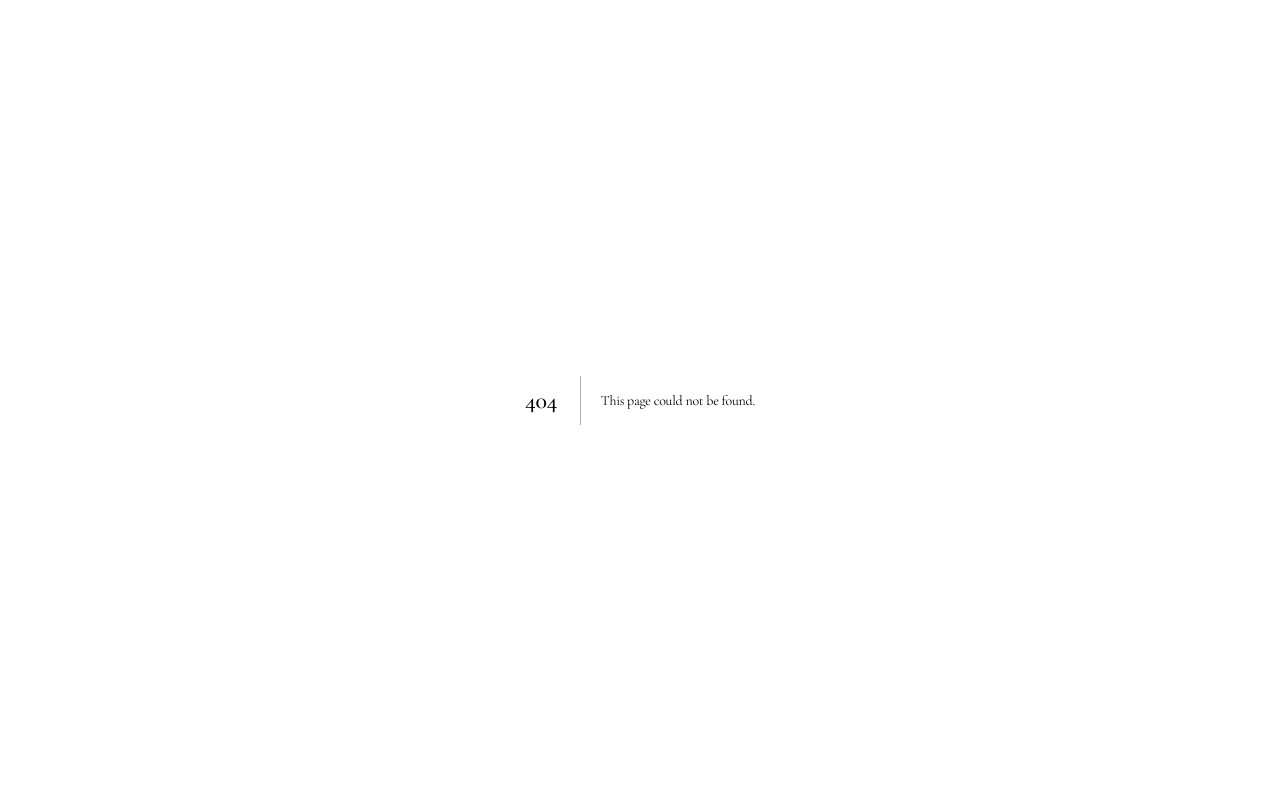
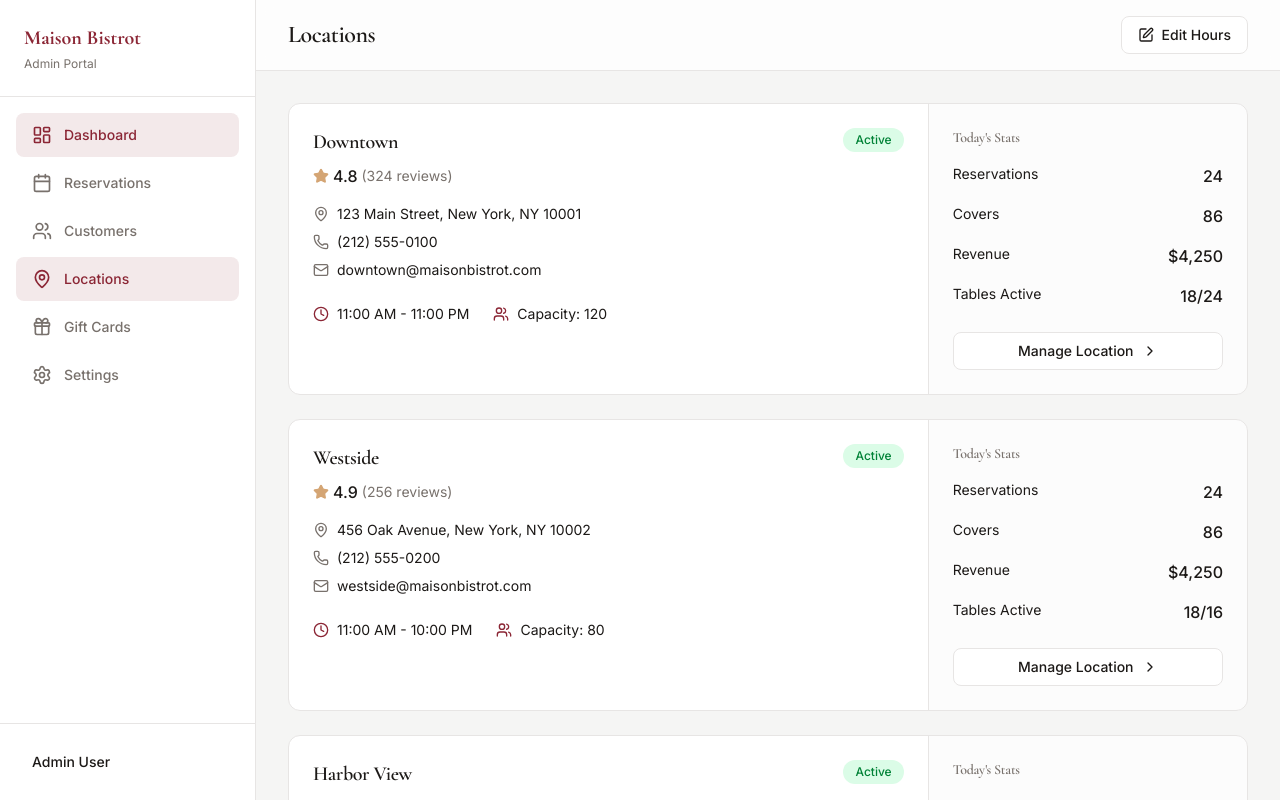
Before and after one commit to Kamkmgamer/5000-dollar-site, a Next.js app: page /admin/locations in a window 1280 px wide. Before the commit this address had no page. Shown: the top 800 px of the page. Built offline with nearby package versions, Linux system fonts and the light colour scheme.

Commit message:
[ADMIN] Create locations management page with stats and operating hours

```diff
--- /dev/null
+++ b/app/admin/locations/page.tsx
@@ -0,0 +1,170 @@
+'use client';
+
+import { AdminSidebar } from '../components/AdminSidebar';
+import {
+  MapPin,
+  Phone,
+  Mail,
+  Clock,
+  Users,
+  Star,
+  Edit,
+  ChevronRight
+} from 'lucide-react';
+import Link from 'next/link';
+
+const locations = [
+  {
+    id: 1,
+    name: 'Downtown',
+    address: '123 Main Street, New York, NY 10001',
+    phone: '(212) 555-0100',
+    email: 'downtown@maisonbistrot.com',
+    hours: { open: '11:00 AM', close: '11:00 PM' },
+    capacity: 120,
+    tables: 24,
+    rating: 4.8,
+    reviews: 324,
+    isActive: true
+  },
+  {
+    id: 2,
+    name: 'Westside',
+    address: '456 Oak Avenue, New York, NY 10002',
+    phone: '(212) 555-0200',
+    email: 'westside@maisonbistrot.com',
+    hours: { open: '11:00 AM', close: '10:00 PM' },
+    capacity: 80,
+    tables: 16,
+    rating: 4.9,
+    reviews: 256,
+    isActive: true
+  },
+  {
+    id: 3,
+    name: 'Harbor View',
+    address: '789 Waterfront Drive, New York, NY 10003',
+    phone: '(212) 555-0300',
+    email: 'harbor@maisonbistrot.com',
+    hours: { open: '10:00 AM', close: '12:00 AM' },
+    capacity: 200,
+    tables: 40,
+    rating: 4.7,
+    reviews: 189,
+    isActive: true
+  },
+];
+
+export default function LocationsPage() {
+  return (
+    <div className="min-h-screen bg-[var(--muted)]">
+      <AdminSidebar />
+
+      <main className="lg:ml-64">
+        {/* Header - sticky below mobile header on small screens */}
+        <header className="sticky top-16 z-30 border-b border-[var(--border)] bg-[var(--card)]/80 px-4 py-4 backdrop-blur sm:px-8 lg:top-0">
+          <div className="flex items-center justify-between">
+            <h1 className="font-[family-name:var(--font-display)] text-2xl font-bold">Locations</h1>
+            <button className="flex items-center gap-2 rounded-lg border border-[var(--border)] bg-[var(--card)] px-4 py-2 text-sm font-medium transition-colors hover:bg-[var(--muted)]">
+              <Edit className="h-4 w-4" />
+              Edit Hours
+            </button>
+          </div>
+        </header>
+
+        <div className="p-4 sm:p-8">
+          <div className="grid gap-6">
+            {locations.map((location) => (
+              <div
+                key={location.id}
+                className="overflow-hidden rounded-xl border border-[var(--border)] bg-[var(--card)]"
+              >
+                <div className="grid lg:grid-cols-3">
+                  {/* Location Info */}
+                  <div className="p-6 lg:col-span-2">
+                    <div className="flex items-start justify-between">
+                      <div>
+                        <h2 className="font-[family-name:var(--font-display)] text-xl font-semibold">
+                          {location.name}
+                        </h2>
+                        <div className="mt-2 flex items-center gap-1">
+                          <Star className="h-4 w-4 fill-[var(--accent-500)] text-[var(--accent-500)]" />
+                          <span className="font-medium">{location.rating}</span>
+                          <span className="text-sm text-[var(--muted-foreground)]">({location.reviews} reviews)</span>
+                        </div>
+                      </div>
+                      <span className={`rounded-full px-3 py-1 text-xs font-medium ${
+                        location.isActive
+                          ? 'bg-green-100 text-green-700'
+                          : 'bg-gray-100 text-gray-700'
+                      }`}>
+                        {location.isActive ? 'Active' : 'Inactive'}
+                      </span>
+                    </div>
+
+                    <div className="mt-4 space-y-2">
+                      <div className="flex items-center gap-2 text-sm">
+                        <MapPin className="h-4 w-4 text-[var(--muted-foreground)]" />
+                        {location.address}
+                      </div>
+                      <div className="flex items-center gap-2 text-sm">
+                        <Phone className="h-4 w-4 text-[var(--muted-foreground)]" />
+                        {location.phone}
+                      </div>
+                      <div className="flex items-center gap-2 text-sm">
+                        <Mail className="h-4 w-4 text-[var(--muted-foreground)]" />
+                        {location.email}
+                      </div>
+                    </div>
+
+                    <div className="mt-6 flex items-center gap-6">
+                      <div className="flex items-center gap-2">
+                        <Clock className="h-4 w-4 text-[var(--primary)]" />
+                        <span className="text-sm">{location.hours.open} - {location.hours.close}</span>
+                      </div>
+                      <div className="flex items-center gap-2">
+                        <Users className="h-4 w-4 text-[var(--primary)]" />
+                        <span className="text-sm">Capacity: {location.capacity}</span>
+                      </div>
+                    </div>
+                  </div>
+
+                  {/* Stats */}
+                  <div className="border-t border-[var(--border)] bg-[var(--muted)]/30 p-6 lg:border-l lg:border-t-0">
+                    <h3 className="text-sm font-medium text-[var(--muted-foreground)]">Today&apos;s Stats</h3>
+                    <div className="mt-4 space-y-4">
+                      <div className="flex justify-between">
+                        <span className="text-sm">Reservations</span>
+                        <span className="font-medium">24</span>
+                      </div>
+                      <div className="flex justify-between">
+                        <span className="text-sm">Covers</span>
+                        <span className="font-medium">86</span>
+                      </div>
+                      <div className="flex justify-between">
+                        <span className="text-sm">Revenue</span>
+                        <span className="font-medium">$4,250</span>
+                      </div>
+                      <div className="flex justify-between">
+                        <span className="text-sm">Tables Active</span>
+                        <span className="font-medium">18/{location.tables}</span>
+                      </div>
+                    </div>
+
+                    <Link
+                      href={`/admin/locations/${location.id}`}
+                      className="mt-6 flex items-center justify-center gap-2 rounded-lg border border-[var(--border)] bg-[var(--card)] px-4 py-2 text-sm font-medium transition-colors hover:bg-[var(--muted)]"
+                    >
+                      Manage Location
+                      <ChevronRight className="h-4 w-4" />
+                    </Link>
+                  </div>
+                </div>
+              </div>
+            ))}
+          </div>
+        </div>
+      </main>
+    </div>
+  );
+}
```
